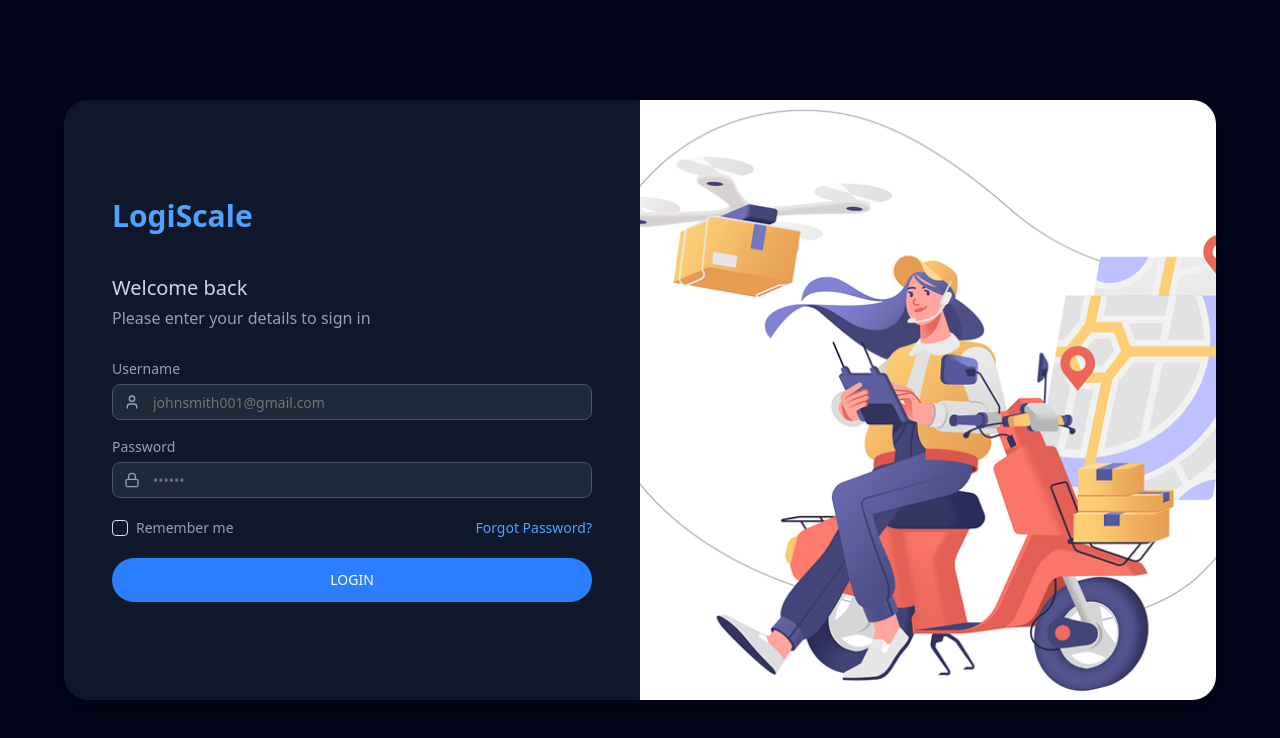
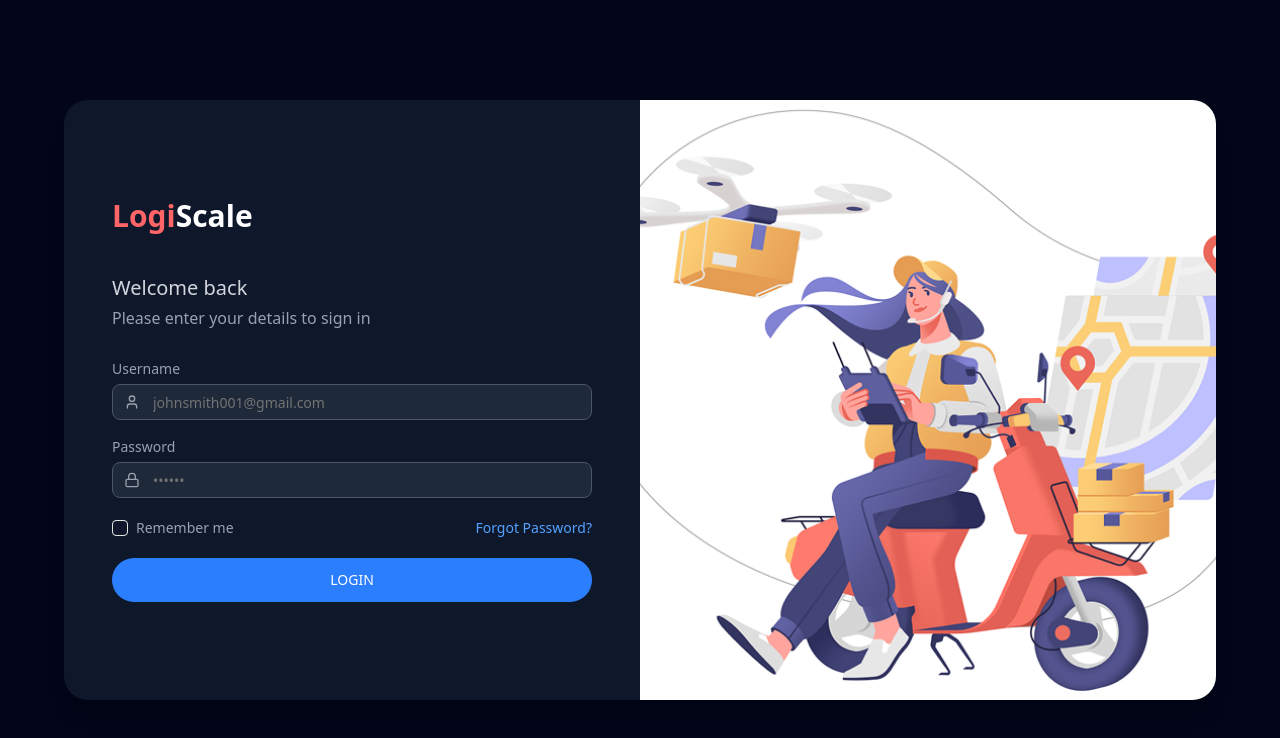
Before and after one commit to notft/Logitech, a Next.js app: page /auth/login in a window 1280 px wide. Shown: the top 738 px of the page. Built offline with nearby package versions, Linux system fonts and the light colour scheme.

Commit message:
Redirect to login page after loading

```diff
--- a/app/auth/login/page.tsx
+++ b/app/auth/login/page.tsx
@@ -41,7 +41,10 @@ export default function LoginPage() {
             className="mb-8"
           >
             <div className="flex items-center gap-2 mb-10">
-              <h1 className="text-blue-400 text-3xl font-bold">LogiScale</h1>
+              <h1 className="text-3xl font-bold">
+                <span className="text-red-400">Logi</span>
+                <span className="text-white">Scale</span>
+              </h1>
             </div>
             <h2 className="text-gray-300 text-xl font-medium">Welcome back</h2>
             <p className="text-gray-400 mt-1">Please enter your details to sign in</p>
--- a/app/page.tsx
+++ b/app/page.tsx
@@ -1,13 +1,16 @@
 "use client";
 import Loading from "@/components/ui/Loading";
 import React, { useState, useEffect } from "react";
+import { useRouter } from "next/navigation";
 
 export default function App() {
   const [isLoading, setIsLoading] = useState(true);
+  const router = useRouter();
 
   useEffect(() => {
     const timeoutId = setTimeout(() => {
       setIsLoading(false);
+      router.push("/auth/login");
     }, 4000);
 
     return () => clearTimeout(timeoutId);
```
